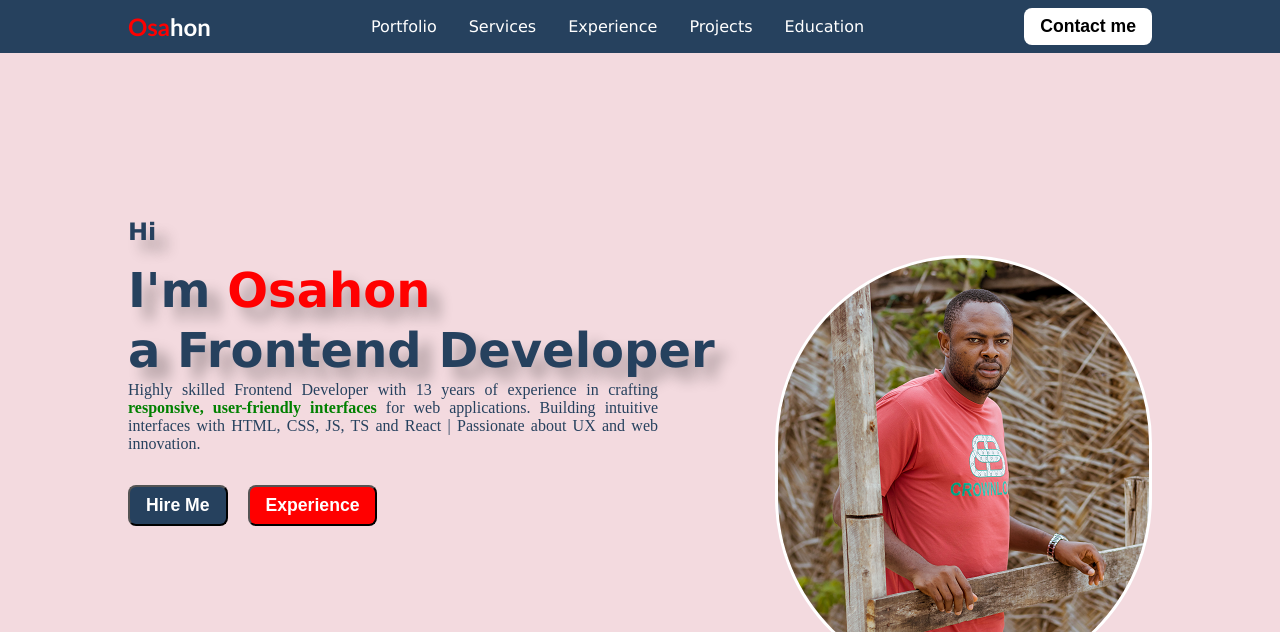
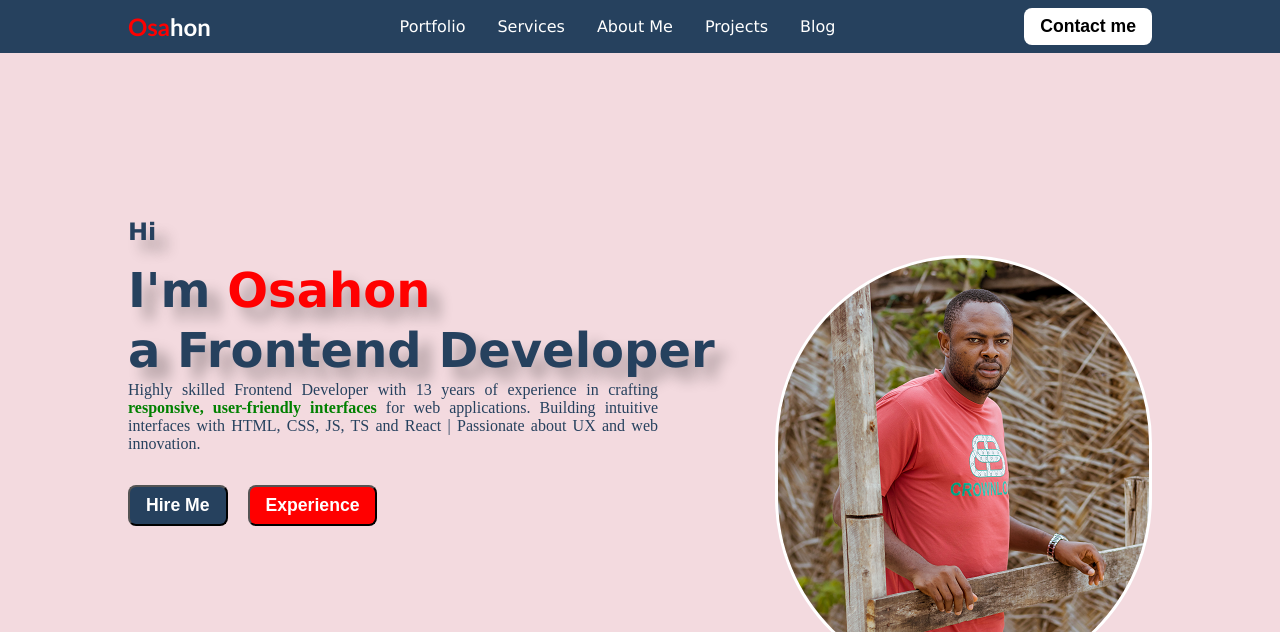
Before and after one commit to ZemayeDev/My-Portfolio-Webpage, a plain HTML site: page Index.html in a window 1280 px wide. Shown: the top 632 px of the page. Drawn offline with Linux system fonts and the light colour scheme.

Commit message:
first stash

```diff
--- a/Index.html
+++ b/Index.html
@@ -21,9 +21,9 @@
         <ul class="nav-links">
             <li><a href="#Portfolio">Portfolio</a></li>
             <li><a href="#Services">Services</a></li>
-            <li><a href="#Experience">Experience</a></li>
+            <li><a href="#About-me">About Me</a></li>
             <li><a href="#Projects">Projects</a></li>
-            <li><a href="#Education">Education</a></li>
+            <li><a href="https://infonaijiria.wordpress.com" target="_blank">Blog</a></li>
         </ul>
         <button class="button">Contact me</button>
     </nav>
@@ -55,9 +55,16 @@
     <div>
         <img src="Images/Beach.png" alt="Our Happy Customer" class="hero-image">
     </div>
+</section>
+
+<!--Education Section-->
+
+<section>
 
 
 </section>
+
+
 
 <section class="footer">
 
```
